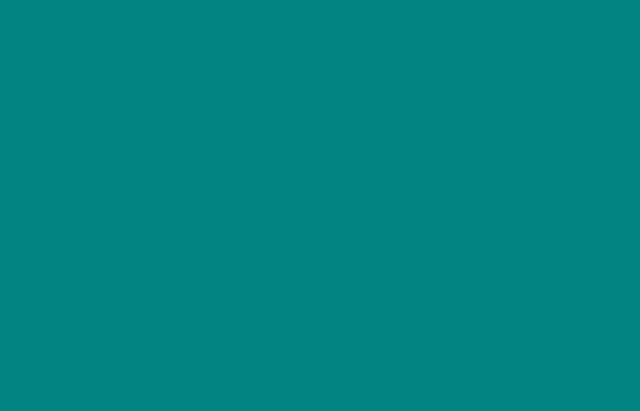
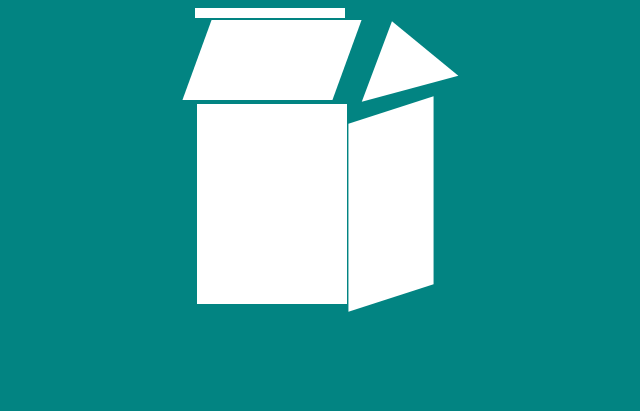
Before and after one commit to aileenmwong/spilled-milk, a plain HTML site: page index.html in a window 1280 px wide. Shown: the whole page, without its empty margins (245-885 px from the left). Drawn offline with Linux system fonts and the light colour scheme.

Commit message:
css basic milk carton shape

```diff
--- a/index.html
+++ b/index.html
@@ -6,6 +6,24 @@
   <title>Spilled Milk</title>
 </head>
 <body>
+  <div class="spilled-milk">
+
+  <div class="puddle">
+  </div>
+
+  <div class="milk-carton">
+    <div class="top-carton"></div>
+    <div class="middle-carton">
+      <div class="carton left-middle-carton"></div>
+      <div class="carton right-middle-carton"></div>
+    </div>
+    <div class="base-carton">
+      <div class="carton left-base-carton"></div>
+      <div class="carton right-base-carton"></div>
+    </div>
+  </div>
+
+  </div>
 
 </body>
 </html>
--- a/styles/styles.css
+++ b/styles/styles.css
@@ -1,3 +1,67 @@
 body {
-  background-color: rgb(2, 132, 130);
+  background-color: rgb(2,132,130);
 }
+
+.spilled-milk {
+  margin: 0 auto;
+  height: 400px;
+  width: 400px;
+}
+
+.milk-carton {
+  display: flex;
+  flex-direction: column;
+  position: absolute;
+}
+
+.carton {
+  margin: 2px;
+}
+
+.top-carton {
+  background-color: white;
+  position: relative;
+  height: 10px;
+  width: 150px;
+}
+
+.middle-carton {
+  position: relative;
+  display: flex;
+  flex-direction: row;
+}
+
+.left-middle-carton {
+  background-color: white;
+  width: 150px;
+  height: 80px;
+  transform: skew(-20deg);
+}
+
+.right-middle-carton {
+  width: 0;
+  height: 0;
+  border-left: 50px solid transparent;
+  border-right: 50px solid transparent;
+  border-bottom: 70px solid white;
+  transform: rotate(-15deg);
+}
+
+.base-carton {
+  position: relative;
+  display: flex;
+  flex-direction: row;
+}
+
+.left-base-carton {
+  background-color: white;
+  height: 200px;
+  width: 150px;
+}
+
+.right-base-carton {
+  background-color: white;
+  width: 80px;
+  height: 200px;
+  transform: skew(-20deg) rotate(-20deg);
+}
```
